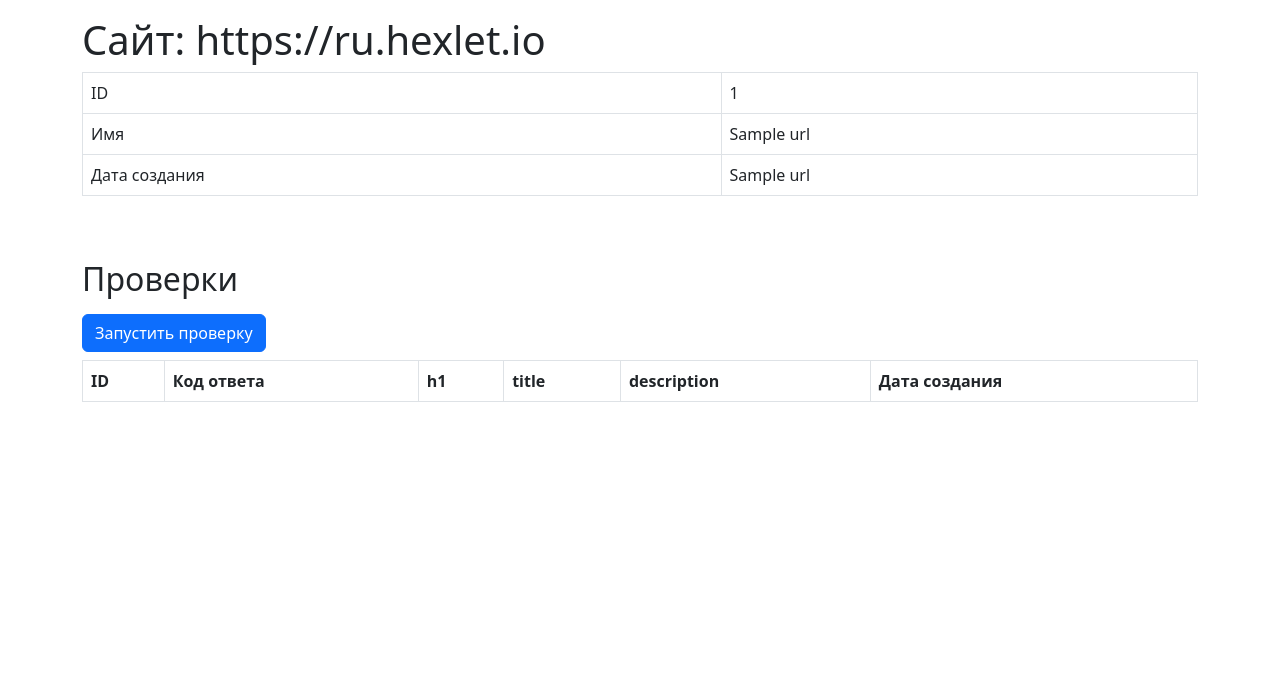
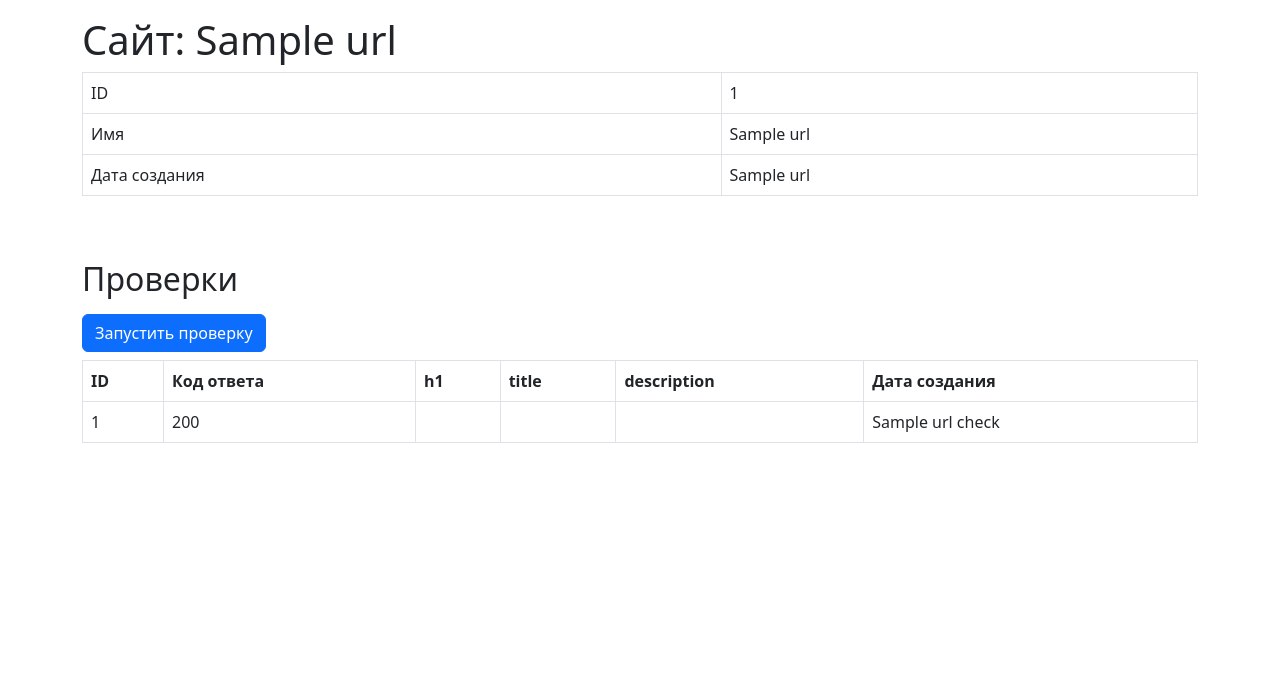
Before and after one commit to RCFixer/python-project-83, a Flask app: page /urls/1 in a window 1280 px wide. Shown: the part 56-739 px from the top of the page. Run offline with Flask 3, Linux system fonts and the light colour scheme; a database or web service that is not in the repository returns one stand-in record (values such as "Sample title"); lists and menus that the app fills with data are empty; some libraries are stand-ins or nearby versions.

Commit message:
finished fourth step

```diff
--- a/database.sql
+++ b/database.sql
@@ -1 +1,19 @@
-CREATE TABLE urls (id BIGINT GENERATED ALWAYS AS IDENTITY, name VARCHAR(255) UNIQUE, created_at TIMESTAMP);
+CREATE TABLE urls (
+    id BIGINT PRIMARY KEY GENERATED ALWAYS AS IDENTITY,
+    name VARCHAR(255) UNIQUE,
+    created_at TIMESTAMP
+);
+CREATE TABLE url_checks (
+    id BIGINT PRIMARY KEY GENERATED ALWAYS AS IDENTITY,
+    url_id BIGINT REFERENCES urls(id),
+    status_code VARCHAR(255),
+    h1 text,
+    title text,
+    description text,
+    created_at timestamp
+);
+
+SELECT url_checks.created_at, url_checks.status_code FROM url_checks
+INNER JOIN urls on urls.id=url_checks.url_id
+ORDER BY url_checks.url_id DESC
+LIMIT 1;
--- a/page_analyzer/app.py
+++ b/page_analyzer/app.py
@@ -51,10 +51,17 @@ def urls_list():
     cur = conn.cursor()
     cur.execute("SELECT * FROM urls ORDER BY id DESC;")
     rows = cur.fetchall()
+    sites = {}
+    for row in rows:
+        query = f"""SELECT url_checks.created_at, url_checks.status_code FROM url_checks
+                   INNER JOIN urls on urls.id=url_checks.url_id
+                   WHERE url_checks.url_id={row[0]}
+                   ORDER BY url_checks.url_id DESC
+                   LIMIT 1;"""
+        cur.execute(query)
+        info = cur.fetchone()
+        sites[row] = info if info else ('', '')
     cur.close()
-    sites = []
-    for row in rows:
-        sites.append(row)
     messages = get_flashed_messages(with_categories=True)
     return render_template(
         'urls.html',
@@ -67,12 +74,17 @@ def urls_list():
 def get_url(url_id):
     cur = conn.cursor()
     cur.execute(f"SELECT * FROM urls WHERE id={url_id};")
-    row = cur.fetchall()
+    site_info = cur.fetchall()
+    cur.execute(f"SELECT * FROM url_checks WHERE url_id={url_id} ORDER BY id DESC;")
+    rows_check = cur.fetchall()
+    last_check = rows_check[0][6]
     cur.close()
     messages = get_flashed_messages(with_categories=True)
     return render_template(
         'site.html',
-        site=row[0],
+        site=site_info[0],
+        checks=rows_check,
+        last_check=last_check,
         messages=messages
     )
 
@@ -101,5 +113,22 @@ def add_url():
     return redirect(url_for('urls_list'), code=302)
 
 
+@app.post('/urls/<int:url_id>/checks')
+def check_url(url_id):
+    cur = conn.cursor()
+    create_query = f"INSERT INTO url_checks (url_id, created_at) VALUES ('{url_id}', '{date.today()}');"
+    # update_query = f"UPDATE urls SET created_at='{date.today()}' WHERE id='{url_id}';"
+    try:
+        cur.execute(create_query)
+        # cur.execute(update_query)
+    except psycopg2.Error:
+        raise
+    finally:
+        conn.commit()
+        cur.close()
+    flash('Страница успешно проверена', 'success')
+    return redirect(url_for('get_url', url_id=url_id), code=302)
+
+
 if __name__ == '__main__':
     app.run(debug=True)
--- a/page_analyzer/templates/site.html
+++ b/page_analyzer/templates/site.html
@@ -2,7 +2,7 @@
 
 {% block content %}
     <div class="container-lg mt-3">
-      <h1>Сайт: https://ru.hexlet.io</h1>
+      <h1>Сайт: {{ site[1] }}</h1>
 
 
   <div class="table-responsive">
@@ -25,7 +25,7 @@
   </div>
 
     <h2 class="mt-5 mb-3">Проверки</h2>
-    <form method="post" action="/urls/1/checks">
+    <form method="post" action="{{ url_for('check_url', url_id=site[0]) }}">
     <input type="submit" class="btn btn-primary" value="Запустить проверку">
     </form>
 
@@ -42,7 +42,16 @@
       </tr>
     </thead>
       <tbody>
-
+      {% for check in checks %}
+        <tr>
+            <td>{{ check[0] }}</td>
+            <td>200</td>
+            <td></td>
+            <td></td>
+            <td></td>
+            <td>{{ check[6] }}</td>
+        </tr>
+      {% endfor %}
     </tbody>
     </table>
   </div>
--- a/page_analyzer/templates/urls.html
+++ b/page_analyzer/templates/urls.html
@@ -16,13 +16,13 @@
     </tr>
     </thead>
     <tbody>
-        {% for site in sites %}
+        {% for site, info in sites.items() %}
           <tr>
             <td>{{site[0]}}</td>
             <td>
               <a href="{{ url_for('get_url', url_id=site[0]) }}">{{site[1]}}</a>
             </td>
-            <td>{{site[2]}}</td>
+            <td>{{info[0]}}</td>
             <td>200</td>
           </tr>
         {% endfor %}
```
